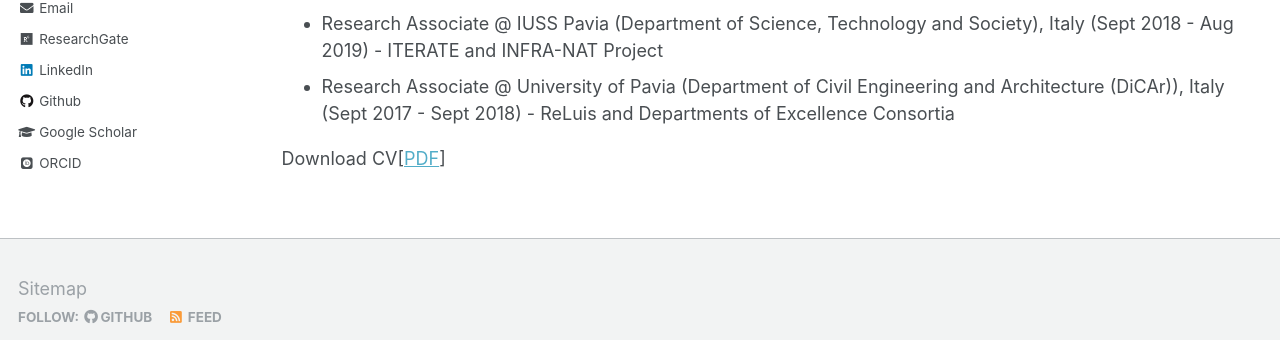
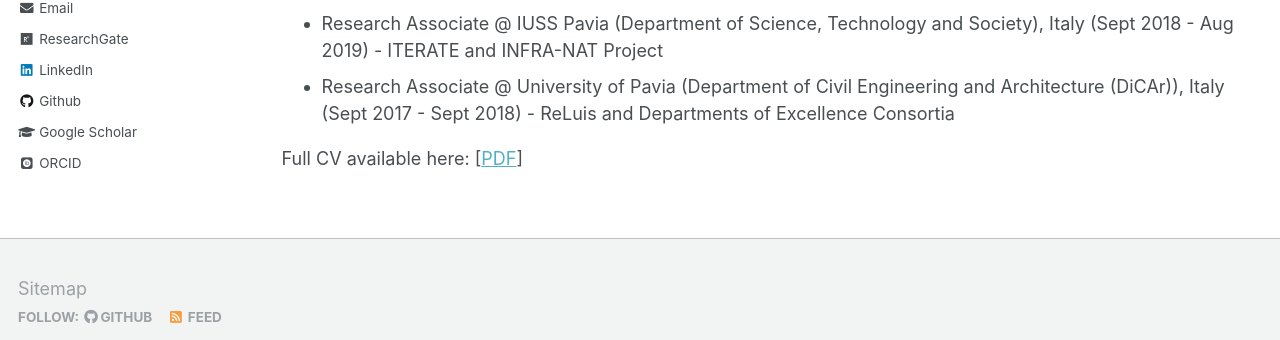
Before and after one commit to almouayedbellah-nafeh/almouayedbellah-nafeh.github.io, a Jekyll site: the page built from _pages/cv.md, in a window 1280 px wide. Shown: the part 506-846 px from the top of the page. Built offline with Jekyll 4.4.1, drawn with Linux system fonts in a browser that asks for light colours; some web fonts are replaced.

Commit message:
Update cv.md

```diff
--- a/_pages/cv.md
+++ b/_pages/cv.md
@@ -23,4 +23,4 @@ Work Experience
 * Research Associate @ IUSS Pavia (Department of Science, Technology and Society), Italy (Sept 2018 - Aug 2019) - ITERATE and INFRA-NAT Project
 * Research Associate @ University of Pavia (Department of Civil Engineering and Architecture (DiCAr)), Italy (Sept 2017 - Sept 2018) - ReLuis and Departments of Excellence Consortia
 
-Download CV[[PDF](http://almouayedbellah-nafeh.github.io/files/CV_Nafeh.pdf)]
+Full CV available here: [[PDF](http://almouayedbellah-nafeh.github.io/files/CV_Nafeh.pdf)]
```
